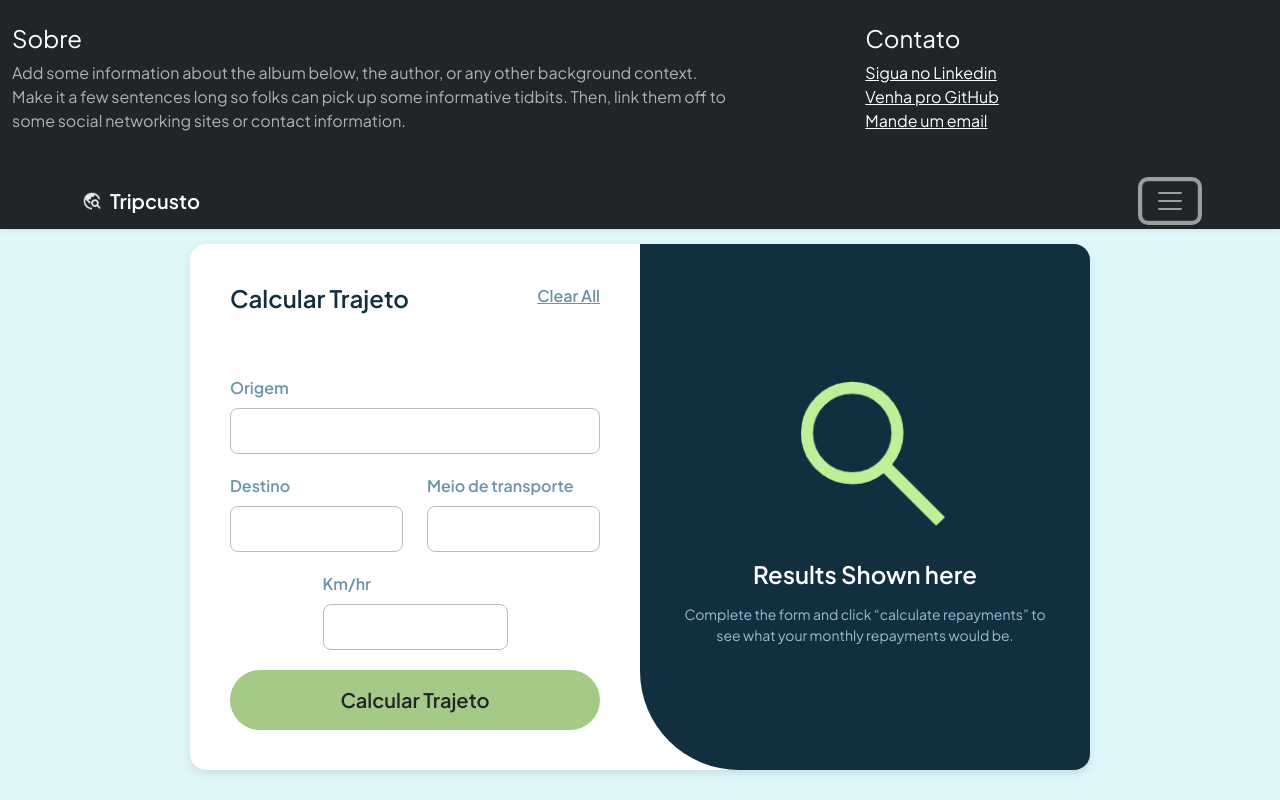
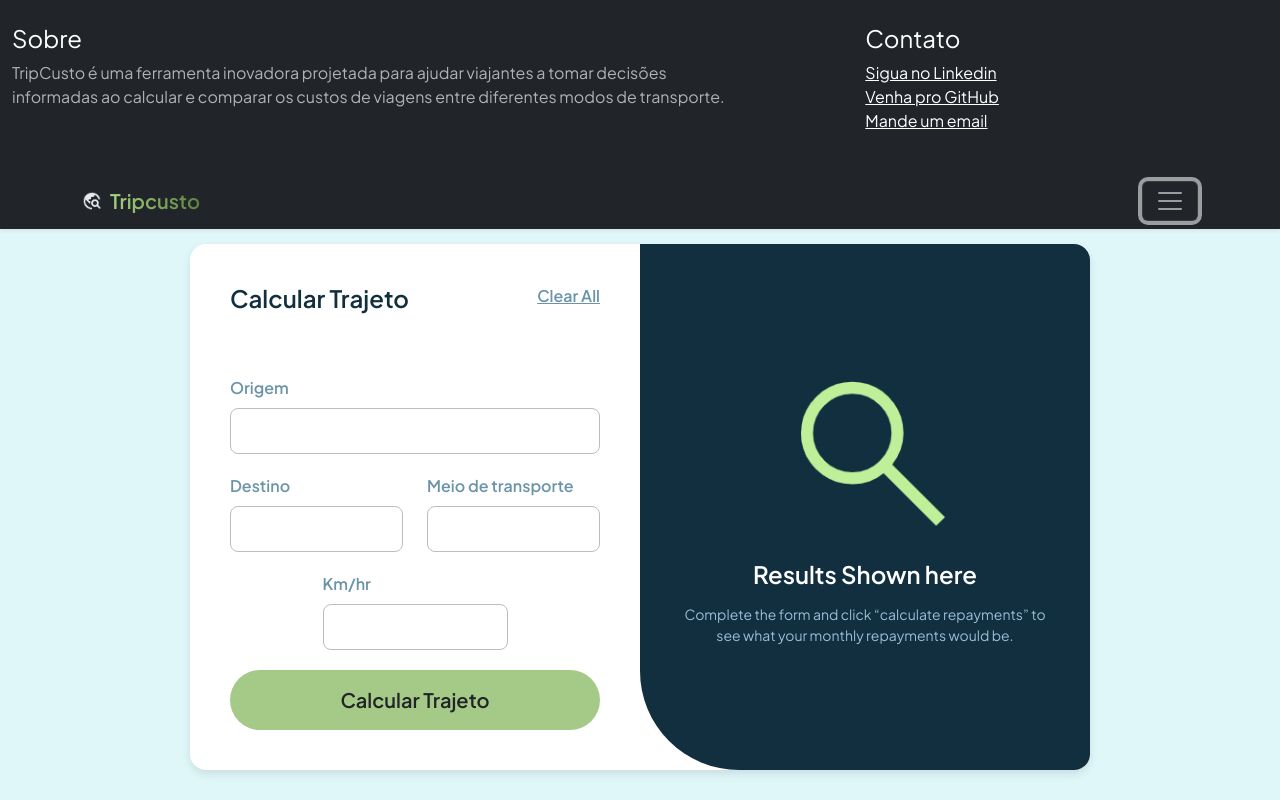
Before and after one commit to EzequielSR/TripCusto, a plain HTML site: page index.html in a window 1280 px wide. Both pictures are taken after a click on the button "Toggle navigation". Drawn offline with nearby package versions, Linux system fonts and the light colour scheme.

Commit message:
Update style

```diff
--- a/css/style.css
+++ b/css/style.css
@@ -31,7 +31,15 @@ body {
   margin-top: 15px;
   padding: 0;
 }
+.gradient-link{
+    background-image: linear-gradient(to right, #C0EF99,hsla(93, 41%, 49%, 0.664) );
+    color: transparent;
+    -webkit-background-clip: text;
+    background-clip: text;
+    font-size: 20px;
+    font-weight: bold;
 
+}
 .left-panel,
 .right-panel {
   padding: 40px;
--- a/index.html
+++ b/index.html
@@ -17,12 +17,12 @@
 <body>
 
     <header data-bs-theme="dark">
-      <div class="text-bg-dark collapse" id="navbarHeader" style="">
+      <div class="text-bg-dark collapse" id="navbarHeader">
         <div class="">
           <div class="row">
             <div class="col-sm-8 col-md-7 py-4">
               <h4>Sobre</h4>
-              <p class="text-body-secondary">Add some information about the album below, the author, or any other background context. Make it a few sentences long so folks can pick up some informative tidbits. Then, link them off to some social networking sites or contact information.</p>
+              <p class="text-body-secondary">TripCusto é uma ferramenta inovadora projetada para ajudar viajantes a tomar decisões informadas ao calcular e comparar os custos de viagens entre diferentes modos de transporte. </p>
             </div>
             <div class="col-sm-4 offset-md-1 py-4">
               <h4>Contato</h4>
@@ -37,7 +37,7 @@
       </div>
       <div class="navbar navbar-dark bg-dark shadow-sm">
         <div class="container">
-          <a href="#" class="navbar-brand d-flex align-items-center">
+          <a href="#" class="navbar-brand d-flex align-items-center gradient-link">
             <img src="images/travel_explore_24dp_E8EAED_FILL0_wght400_GRAD0_opsz24.png" width="20" height="20" fill="none" stroke="currentColor" stroke-linecap="round" stroke-linejoin="round" stroke-width="2" aria-hidden="true" class="me-2" viewBox="0 0 24 24"><circle cx="12" cy="13" r="4"></circle></img>
             <strong>Tripcusto</strong>
           </a>
```
